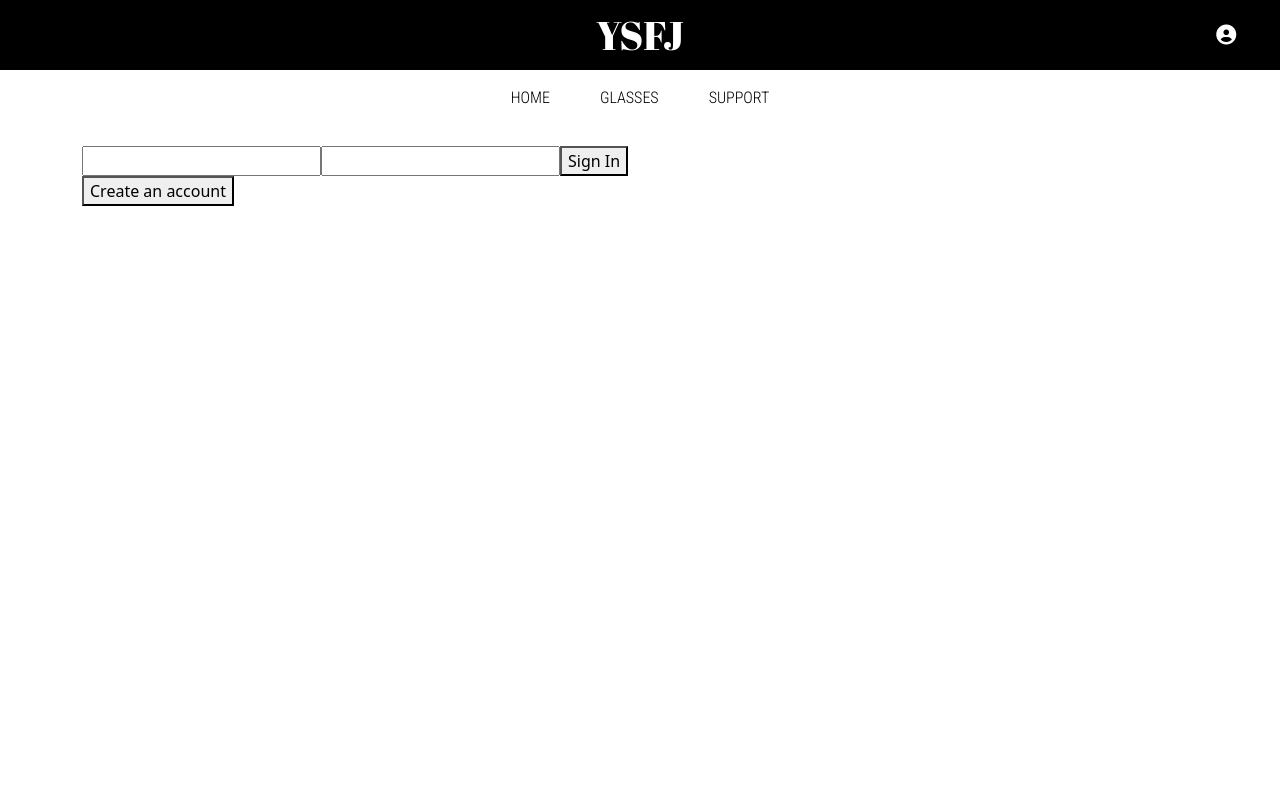
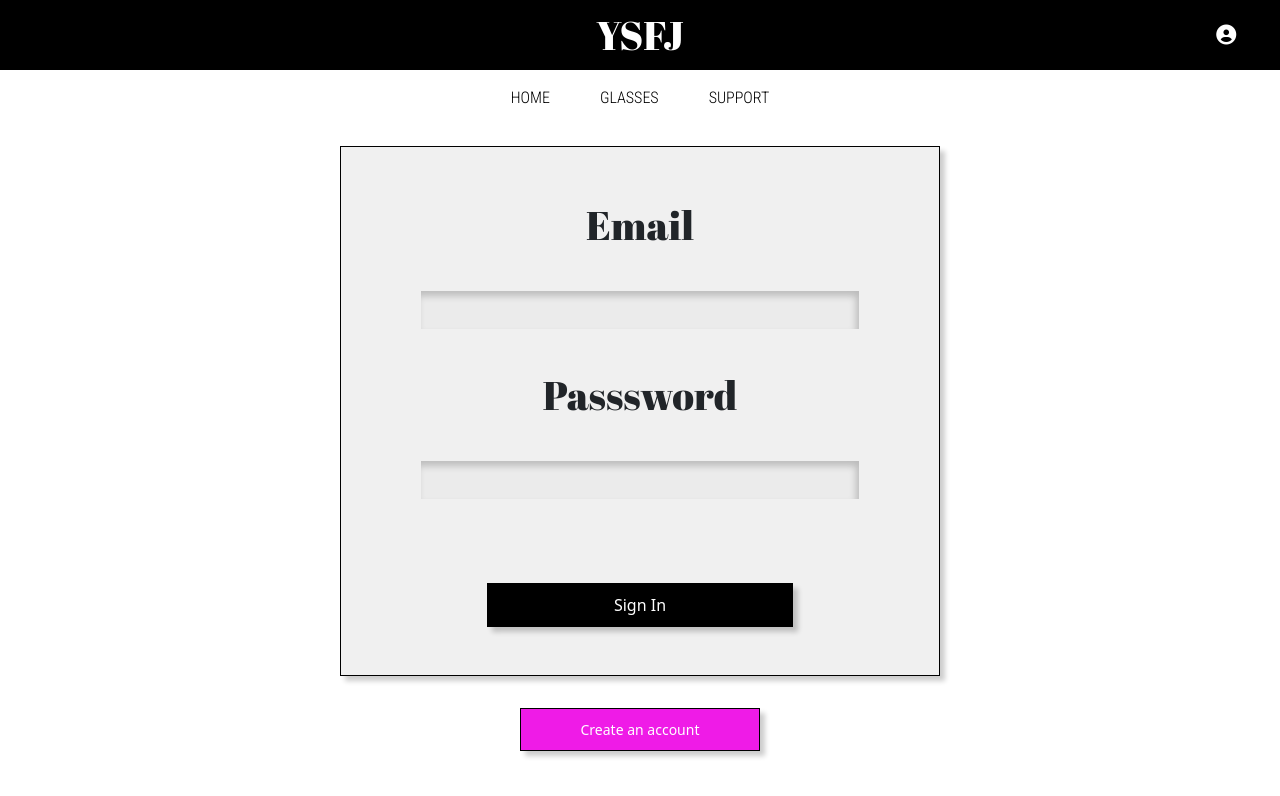
Before and after one commit to yeana-dev/YSFJ, a React (Create React App) app in the folder client/: page /sign-in in a window 1280 px wide. Shown: the top 796 px of the page. Built offline with nearby package versions, Linux system fonts and the light colour scheme.

Commit message:
Finished CSS on sign up / sign in

```diff
--- a/client/src/Components/Navigation/Navigation.jsx
+++ b/client/src/Components/Navigation/Navigation.jsx
@@ -1,6 +1,7 @@
 import Navbar from "react-bootstrap/Navbar";
 import Nav from "react-bootstrap/Nav";
 import { Link, NavLink } from "react-router-dom";
+
 import "./Navigation.css";
 
 const authenticatedOptions = (
@@ -34,9 +35,9 @@ const Navigation = ({ user }) => {
             <div className="user-name">{`Welcome ${user.username}`}</div>
           )}
           {user ? authenticatedOptions : unauthenticatedOptions}
+          <Navbar.Toggle id="navbar-toggle" aria-controls="basic-navbar-nav" />
         </Navbar.Text>
       </div>
-      <Navbar.Toggle id="navbar-toggle" aria-controls="basic-navbar-nav" />
       <Navbar.Collapse id="basic-navbar-nav">
         <Nav className="me-auto" id="navbar-bottom">
           <NavLink to="/" exact>
--- /dev/null
+++ b/client/src/Screens/SignIn/SignIn.css
@@ -0,0 +1,51 @@
+.sign-in-container form {
+  display: flex;
+  flex-direction: column;
+  background-color: #d9d9d962;
+  width: 600px;
+  text-align: center;
+  border: 1px solid black;
+  padding: 3em 5em;
+  box-shadow: 5px 5px 5px rgba(0, 0, 0, 0.2);
+}
+
+.sign-in-container {
+  display: flex;
+  flex-direction: column;
+  align-items: center;
+  gap: 2em;
+}
+
+.sign-in-container label {
+  font-family: "Abril Fatface", cursive;
+  font-size: 40px;
+}
+
+.sign-in-form > input {
+  background: #ebebeb;
+  border: none;
+  box-shadow: inset -3px 5px 7px 0px rgb(0 0 0 / 20%);
+  padding: 10px;
+  font-family: "Merriweather", serif;
+  font-size: 12px;
+  margin: 3em 0;
+}
+
+.sign-in-form > button {
+  background: black;
+  color: white;
+  width: 70%;
+  padding: 10px;
+  margin: 3em auto 0;
+  border: none;
+  box-shadow: 5px 5px 5px rgba(0, 0, 0, 0.2);
+}
+
+#create-account {
+  background-color: #ef1be7;
+  color: white;
+  padding: 10px 60px;
+  font-size: 14px;
+  border: 1px solid black;
+  box-shadow: 5px 5px 5px rgba(0, 0, 0, 0.2);
+}
--- a/client/src/Screens/SignIn/SignIn.jsx
+++ b/client/src/Screens/SignIn/SignIn.jsx
@@ -2,6 +2,7 @@ import { useState } from "react";
 import { signIn } from "../../Services/users";
 import { Link, useHistory } from "react-router-dom";
 import Layout from "../../Components/Layout/Layout";
+import "./SignIn.css";
 
 const SignIn = (props) => {
   const history = useHistory();
@@ -52,25 +53,29 @@ const SignIn = (props) => {
   return (
     <Layout user={props.user}>
       <div className="sign-in-container">
-        <form onSubmit={handleSignIn}>
+        <form className="sign-in-form" onSubmit={handleSignIn}>
+          <label htmlFor="email">Email</label>
           <input
             required
             name="email"
             type="email"
+            id="email"
             value={form.email}
             onChange={handleChange}
           />
+          <label htmlFor="password">Passsword</label>
           <input
             required
             name="password"
             type="password"
+            id="password"
             value={form.password}
             onChange={handleChange}
           />
           {renderError()}
         </form>
         <Link to="/sign-up">
-          <button>Create an account</button>
+          <button id="create-account">Create an account</button>
         </Link>
       </div>
     </Layout>
--- /dev/null
+++ b/client/src/Screens/SignUp/SignUp.css
@@ -0,0 +1,39 @@
+.form-container {
+  margin: 3em auto;
+}
+
+.form-container form {
+  display: flex;
+  flex-direction: column;
+  background-color: #d9d9d962;
+  width: 600px;
+  text-align: center;
+  border: 1px solid black;
+  padding: 3em 5em;
+  box-shadow: 5px 5px 5px rgba(0, 0, 0, 0.2);
+}
+
+#sign-up-form label {
+  font-family: "Abril Fatface", cursive;
+  font-size: 35px;
+}
+
+#sign-up-form > input {
+  background: #ebebeb;
+  border: none;
+  box-shadow: inset -3px 5px 7px 0px rgb(0 0 0 / 20%);
+  padding: 10px;
+  font-family: "Merriweather", serif;
+  font-size: 12px;
+  margin: 1em 0;
+}
+
+#sign-up-form > button {
+  background: black;
+  color: white;
+  width: 80%;
+  padding: 5px;
+  margin: 3em auto 0;
+  border: none;
+  box-shadow: 5px 5px 5px rgba(0, 0, 0, 0.2);
+}
--- a/client/src/Screens/SignUp/SignUp.jsx
+++ b/client/src/Screens/SignUp/SignUp.jsx
@@ -2,6 +2,7 @@ import { useState } from "react";
 import { signUp } from "../../Services/users";
 import { useHistory } from "react-router-dom";
 import Layout from "../../Components/Layout/Layout";
+import "./SignUp.css";
 
 const SignUp = (props) => {
   const history = useHistory();
@@ -56,8 +57,7 @@ const SignUp = (props) => {
   return (
     <Layout user={props.user}>
       <div className="form-container">
-        <h3>Sign Up</h3>
-        <form onSubmit={handleSignUp}>
+        <form id="sign-up-form" onSubmit={handleSignUp}>
           <label>Username</label>
           <input
             required
```
